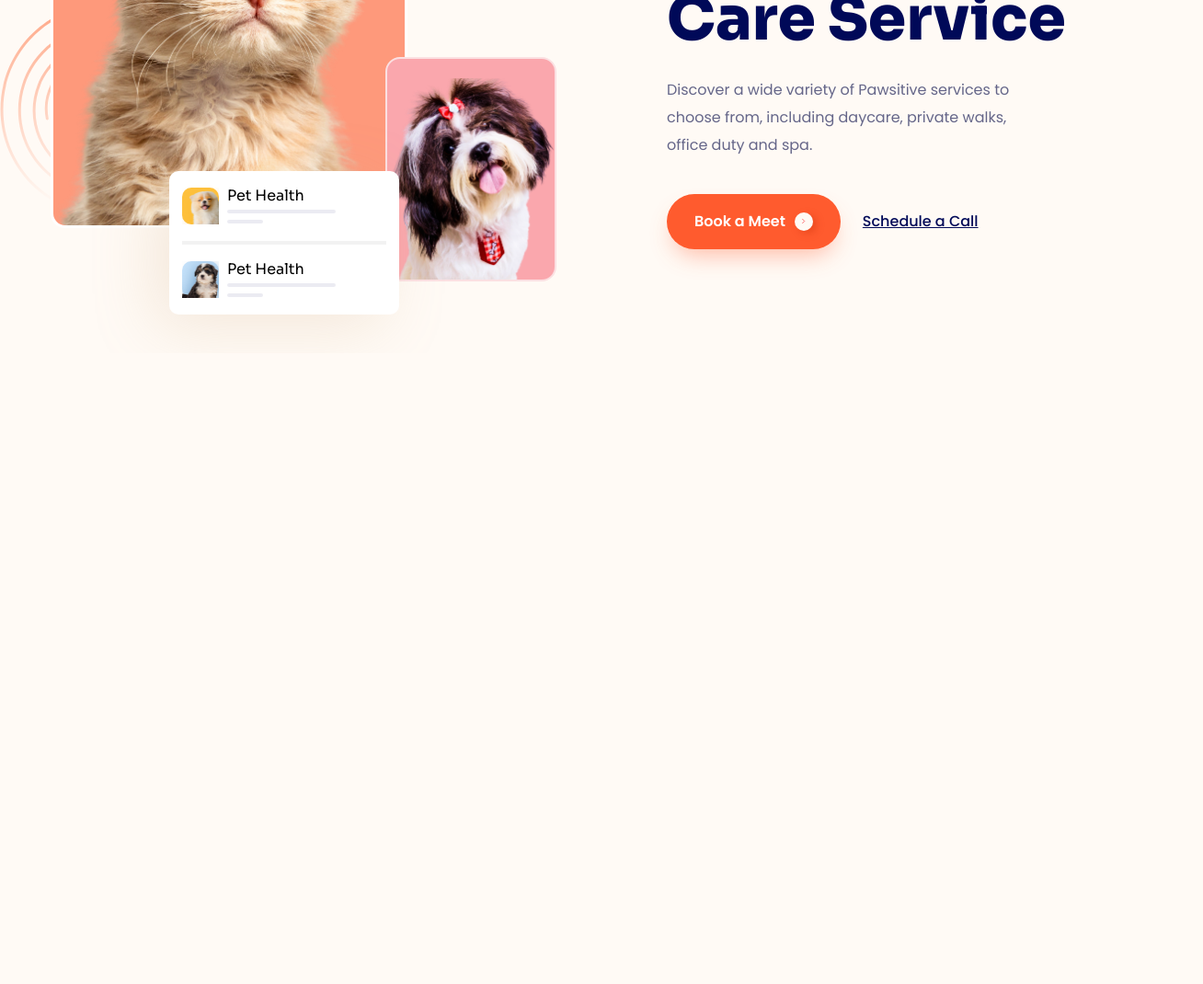
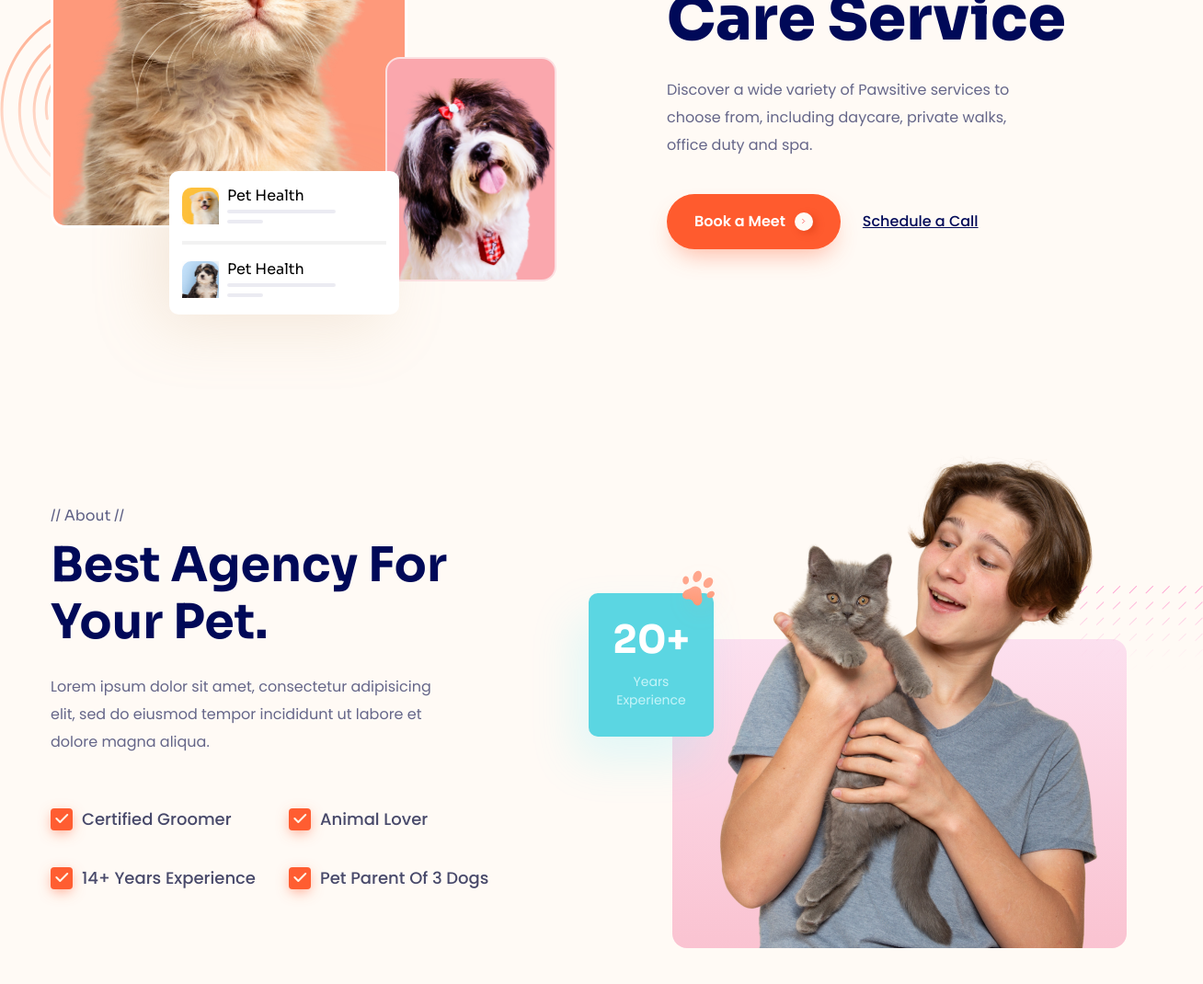
Before and after one commit to TuyenVu1704/du-an-4, a plain HTML site: page index.html in a window 1280 px wide. Shown: the part 416-1486 px from the top of the page at 92% size, 1308 px wide, since content can reach past the window. Before the commit the page ends 800 px from the top, so only its background shows below. Drawn offline with Linux system fonts and the light colour scheme.

Commit message:
about-top

```diff
--- a/assets/css/styles.css
+++ b/assets/css/styles.css
@@ -70,6 +70,13 @@ button {
     color: #656689;
 }
 
+.section-heading {
+    font-family: "Sora";
+    font-weight: 700;
+    font-size: 5.2rem;
+    line-height: 1.19;
+    color: var(--primary-color);
+}
 /* Header   */
 
 .header {
@@ -289,3 +296,137 @@ button {
     text-decoration-line: underline;
     color: var(--primary-color);
 }
+
+/* About */
+.about {
+    margin-top: 138px;
+}
+
+.about__inner {
+    display: grid;
+    grid-template-columns: 1fr 1fr;
+    align-items: center;
+    justify-content: space-around;
+}
+
+.about__label {
+    font-family: Sora, sans-serif;
+    color: #5e6085;
+}
+
+.about__title {
+    margin-top: 15px;
+}
+
+.about__desc {
+    margin-top: 24px;
+}
+
+.about__title,
+.about__desc {
+    width: 444px;
+}
+
+.about-list__check {
+    margin-top: 57px;
+    display: grid;
+    grid-template-columns: auto auto;
+    justify-content: flex-start;
+    gap: 40px 36px;
+}
+
+.about__check {
+    position: relative;
+    font-weight: 500;
+    font-size: 1.8rem;
+    color: #48496a;
+    display: flex;
+    align-items: center;
+}
+
+.about__check::before {
+    content: "";
+    display: inline-block;
+    width: 24px;
+    height: 24px;
+    background: #ff5d31;
+    box-shadow: 0px 4px 15px -3px rgba(255, 93, 49, 0.69);
+    border-radius: 4px;
+    margin-right: 10px;
+}
+
+.about__check::after {
+    content: url(../icon/check.svg);
+    position: absolute;
+    top: 1px;
+    left: 5px;
+}
+
+.about__media {
+    position: relative;
+    height: 560px;
+}
+
+.about__card {
+    width: 136px;
+    background: #5bd6e2;
+    box-shadow: -15px 26px 48px rgba(85, 240, 255, 0.17);
+    border-radius: 10px;
+    text-align: center;
+    padding: 30px 26px;
+    position: absolute;
+    top: 165px;
+    left: 0;
+}
+
+.about__card__title {
+    font-family: "Sora";
+    font-weight: 700;
+    font-size: 4.2rem;
+    line-height: 1;
+    color: #fff;
+}
+
+.about__card__desc {
+    margin-top: 14px;
+    font-size: 1.4rem;
+    line-height: 1.43;
+    color: #c6f4f9;
+}
+
+.about__card__decor {
+    position: absolute;
+    top: -40px;
+    right: -30px;
+}
+
+.about__img__wrap {
+    width: 494px;
+    position: relative;
+    display: block;
+    margin-left: auto;
+}
+
+.about__img__wrap::after {
+    content: "";
+    display: block;
+    inset: auto 0 0 0;
+    height: 336px;
+    position: absolute;
+    background: linear-gradient(180deg, #fce0ef 0%, #fac3d1 100%);
+    border-radius: 16px;
+    z-index: -1;
+}
+
+.about__img {
+    width: 450px;
+    display: block;
+    margin-left: auto;
+    margin-right: auto;
+}
+
+.about__img__decor {
+    position: absolute;
+    top: 157px;
+    right: -83px;
+}
--- a/index.html
+++ b/index.html
@@ -261,5 +261,68 @@
                 </div>
             </div>
         </div>
+
+        <!-- Main -->
+
+        <main>
+            <!-- about -->
+            <section class="about">
+                <div class="container">
+                    <div class="about__inner">
+                        <section class="about__content">
+                            <p class="about__label">// About //</p>
+                            <h2 class="about__title section-heading">
+                                Best Agency For Your Pet.
+                            </h2>
+                            <p class="about__desc section-desc__16">
+                                Lorem ipsum dolor sit amet, consectetur
+                                adipisicing elit, sed do eiusmod tempor
+                                incididunt ut labore et dolore magna aliqua.
+                            </p>
+                            <div class="about-list__check">
+                                <span class="about__check">
+                                    Certified Groomer
+                                </span>
+                                <span class="about__check">Animal Lover</span>
+                                <span class="about__check">
+                                    14+ Years Experience
+                                </span>
+                                <span class="about__check">
+                                    Pet Parent Of 3 Dogs
+                                </span>
+                            </div>
+                        </section>
+                        <div class="about__media">
+                            <div class="about__card">
+                                <b class="about__card__title">20+</b>
+                                <p class="about__card__desc">
+                                    Years Experience
+                                </p>
+                                <img
+                                    src="./assets/img/about-card-decor.svg"
+                                    alt=""
+                                    class="about__card__decor"
+                                />
+                            </div>
+                            <figure class="about__img__wrap">
+                                <img
+                                    src="./assets/img/about-01.png"
+                                    alt="Best Agency For
+                                Your Pet."
+                                    class="about__img"
+                                />
+                            </figure>
+                            <img
+                                src="./assets/img/about-decor-01.svg"
+                                alt=""
+                                class="about__img__decor"
+                            />
+                        </div>
+                        <div class="about__media"></div>
+                        <section class="about__content"></section>
+                    </div>
+                </div>
+            </section>
+        </main>
     </body>
 </html>
```
Also changed, not shown: assets/icon/check.svg (added), assets/img/about-01.png (added), assets/img/about-card-decor.svg (added), assets/img/about-decor-01.svg (added).
